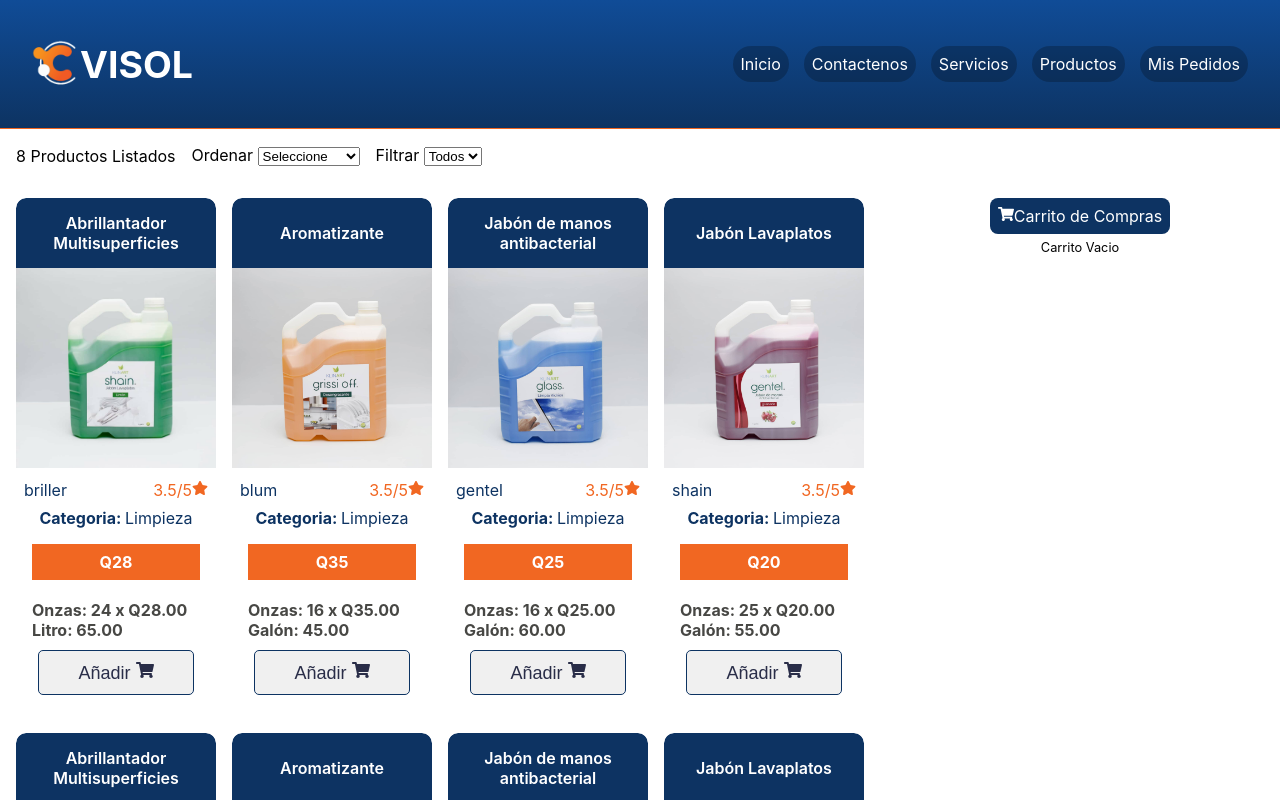
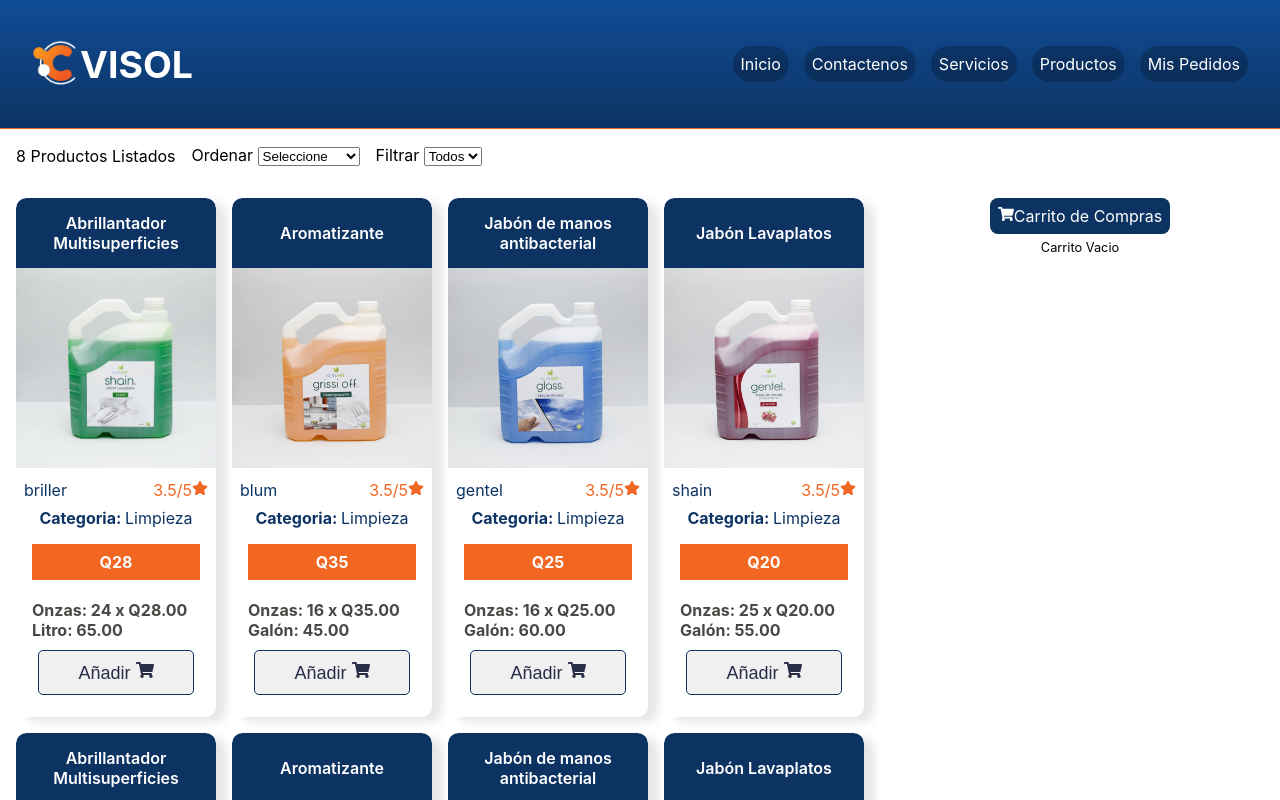
Before and after one commit to pimentelhector16/visol-project, a Next.js app: page /productos in a window 1280 px wide. Shown: the top 800 px of the page. Built offline with nearby package versions, Linux system fonts and the light colour scheme.

Commit message:
Agregando ultimos cambios de esta Branch

```diff
--- a/components/Products/index.js
+++ b/components/Products/index.js
@@ -20,8 +20,8 @@
     <>
       <Fade bottom cascade>
         {props.products.map((product) => (
-          <article key={product.key} className="card">
-            <div className="card_container">
+          <article key={product.key}>
+            <div className="card card_container">
               <a
                 href={"#" + product.id}
                 itemtype="https://schema.org/Product"
@@ -132,7 +132,11 @@
                 </p>
 
                 <div className="product-details-price">
-                  <strong>{formatCurrency(product.precio)}</strong>
+                  Precio
+                  <strong>
+                    {product.valor_onz.medida} Onzas x{" "}
+                    {formatCurrency(product.precio)}
+                  </strong>
                 </div>
                 <div className="product-details-sizes">
                   {product.valor_onz.medida && (
@@ -194,9 +198,9 @@
           border-radius: 10px;
           color: #c4c4c4;
           overflow: hidden;
+          box-shadow: 10px 5px 10px rgba(0, 0, 0, 0.1);
         }
         .card_container {
-          box-shadow: 0 1px 10px rgba(0, 0, 0, 0.2);
           width: 100%;
           display: flex;
           flex-direction: column;
```
Also changed, not shown: public/productos/pfa1.jpg (added).
